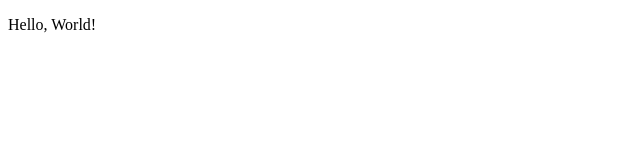
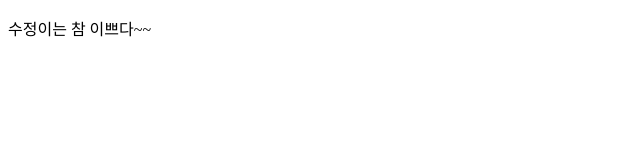
Before and after one commit to 1-theji/1-theji.github.io, a plain HTML site: page index.html in a window 1280 px wide. Shown: the whole page, without its empty margins (0-640 px from the left). Drawn offline with Linux system fonts and the light colour scheme.

Commit message:
Update index.html

```diff
--- a/index.html
+++ b/index.html
@@ -7,6 +7,6 @@
 	<title>Portfolio</title>
 </head>
 <body>
-  <p>Hello, World!</p>
+  <p>수정이는 참 이쁘다~~</p>
 </body>
 </html>
```
